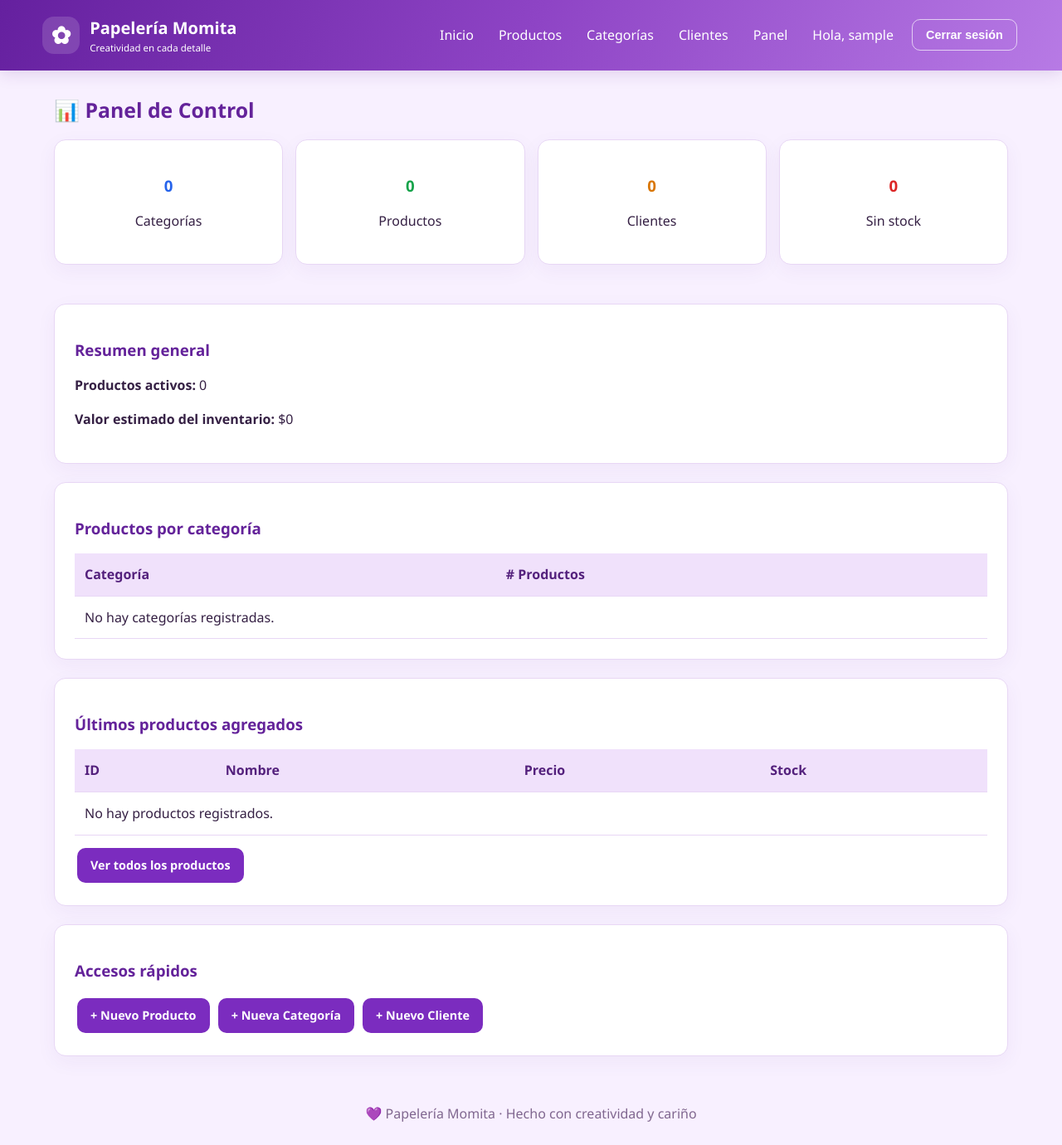
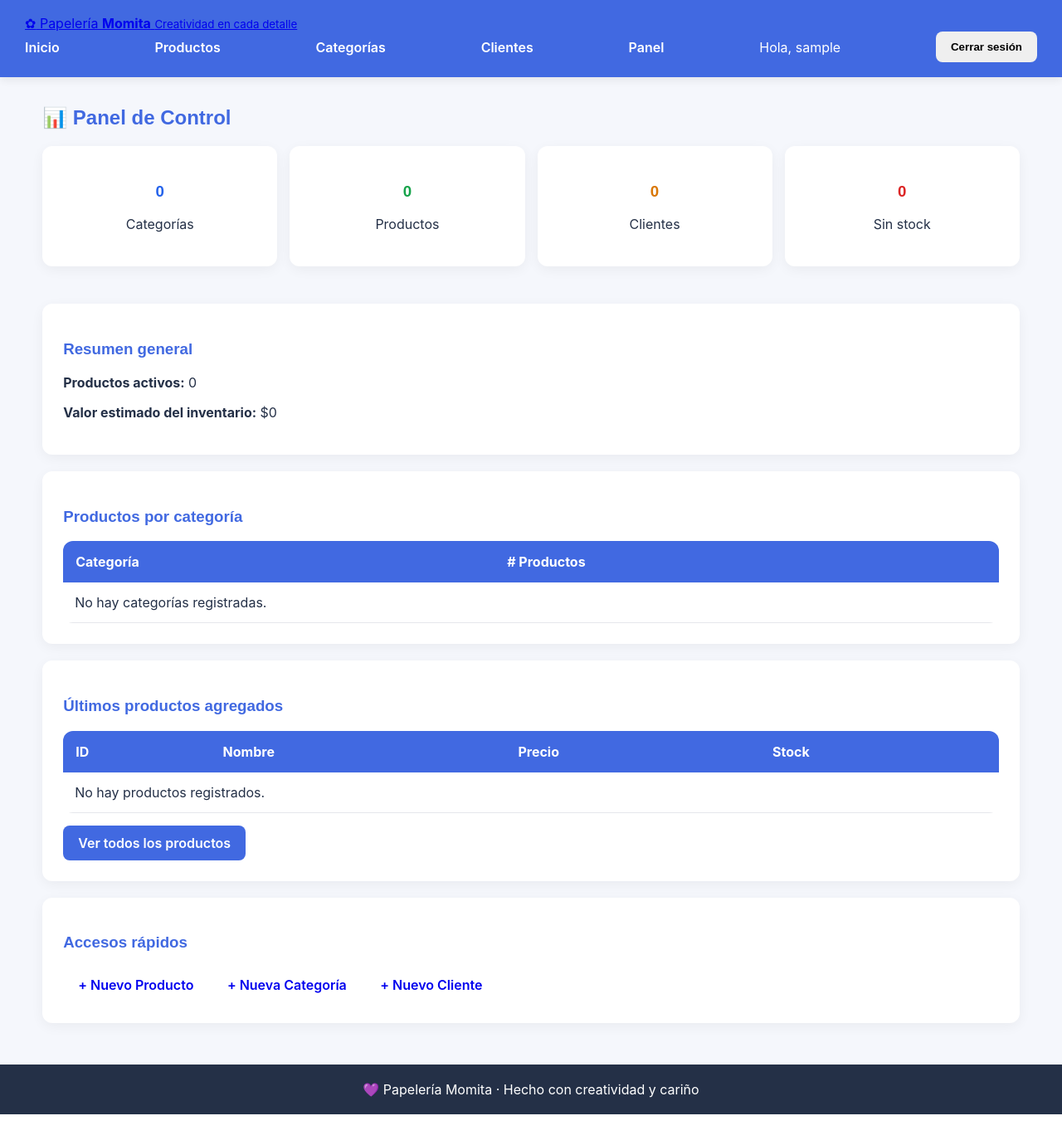
Before and after one commit to nava1234589/mi-negocio_301, a Django app: page /dashboard/ in a window 1280 px wide. Shown: the whole page at 83% size. After the commit the page ends 1343 px from the top, so only its background shows below. Run offline with Django 5.2, Linux system fonts and the light colour scheme; the visitor is signed in with stand-in values (Sample User, id 1); data that the repository does not hold is empty.

Commit message:
Mejora visual y rediseño de iPapeleria

```diff
--- a/static/css/styles.css
+++ b/static/css/styles.css
@@ -1,14 +1,16 @@
+
 :root {
-    --color-primary: #7B2CBF;
-    --color-secondary: #C77DFF;
-    --color-bg: #F8F0FF;
-    --color-text: #352044;
+    --color-primary: #4169E1;
+    --color-secondary: #8B5CF6;
+    --color-accent: #FBBF24;
+    --color-bg: #F5F7FC;
+    --color-text: #243047;
     --color-white: #FFFFFF;
-    --color-success: #27864A;
-    --color-error: #B4235A;
-    --color-warning: #A66A00;
-    --color-border: #E8D7F5;
-    --radius: 14px;
+    --color-success: #16A34A;
+    --color-danger: #DC2626;
+    --color-warning: #F59E0B;
+
+    --radius: 12px;
     --space: 1rem;
 }
 
@@ -18,321 +20,181 @@
 
 body {
     margin: 0;
-    font-family: "Segoe UI", Arial, sans-serif;
+    font-family: 'Inter', Arial, sans-serif;
     background: var(--color-bg);
     color: var(--color-text);
-    line-height: 1.55;
-}
-
-a {
-    color: var(--color-primary);
 }
 
 .site-header {
-    background: linear-gradient(115deg, #65209F, #8E44C5, #B77AE5);
+    background: var(--color-primary);
     color: white;
-    padding: 18px 4%;
-    display: flex;
-    justify-content: space-between;
-    align-items: center;
-    gap: 18px;
-    flex-wrap: wrap;
-    box-shadow: 0 4px 18px #55208026;
+    padding: 18px 30px;
+    box-shadow: 0 3px 10px #00000015;
 }
 
-.brand {
+.site-header nav {
     display: flex;
     align-items: center;
-    gap: 12px;
+    justify-content: space-between;
+    flex-wrap: wrap;
+    gap: 15px;
+}
+
+.logo {
+    color: white;
+    font-size: 25px;
+    font-weight: bold;
+    text-decoration: none;
+}
+
+nav a {
     color: white;
     text-decoration: none;
-    font-size: 1.25rem;
-    font-weight: bold;
+    font-weight: 600;
 }
 
-.brand-icon {
-    display: grid;
-    place-items: center;
-    width: 45px;
-    height: 45px;
-    border-radius: 14px;
-    background: #ffffff25;
-    font-size: 1.8rem;
-}
-
-.brand small {
-    display: block;
-    font-size: .72rem;
-    font-weight: normal;
-}
-
-.main-nav {
-    display: flex;
-    align-items: center;
-    justify-content: flex-end;
-    flex-wrap: wrap;
-    gap: 8px;
-}
-
-.main-nav a,
-.user-name {
-    color: white;
-    text-decoration: none;
-    padding: 9px 11px;
-    border-radius: 9px;
-}
-
-.main-nav a:hover {
-    background: #ffffff26;
+nav a:hover {
+    color: var(--color-accent);
 }
 
 .container {
-    width: min(1150px, calc(100% - 32px));
-    margin: 32px auto;
-    min-height: 65vh;
+    width: 92%;
+    max-width: 1200px;
+    margin: 35px auto;
 }
 
 h1, h2, h3 {
-    color: #64239A;
-    line-height: 1.25;
-}
-
-h2 {
-    font-size: 1.55rem;
+    font-family: 'Poppins', Arial, sans-serif;
+    color: var(--color-primary);
 }
 
 .card {
     background: white;
-    border: 1px solid var(--color-border);
+    padding: 25px;
     border-radius: var(--radius);
-    padding: 24px;
-    margin-bottom: 22px;
-    box-shadow: 0 7px 24px #5520800d;
-}
-
-.page-heading {
-    display: flex;
-    justify-content: space-between;
-    align-items: center;
-    gap: 12px;
-    flex-wrap: wrap;
-    margin-bottom: 18px;
-}
-
-.breadcrumb {
-    color: #80678F;
-    font-size: .9rem;
+    box-shadow: 0 4px 15px #0000000d;
+    margin-bottom: 20px;
 }
 
 .btn {
-    display: inline-flex;
-    justify-content: center;
-    align-items: center;
-    border: 0;
-    border-radius: 10px;
-    padding: 10px 16px;
-    font-weight: 650;
-    font-size: .9rem;
+    display: inline-block;
+    border: none;
+    border-radius: 8px;
+    padding: 11px 18px;
+    cursor: pointer;
     text-decoration: none;
-    cursor: pointer;
+    font-weight: 600;
     transition: .2s;
-    margin: 3px;
 }
 
-.btn:hover {
-    transform: translateY(-1px);
-    filter: brightness(.96);
-}
-
-.btn-primary,
-.btn-success {
+.btn-primary {
     background: var(--color-primary);
     color: white;
 }
 
-.btn-secondary {
-    background: #EEE5F5;
-    color: #593875;
+.btn-primary:hover {
+    background: #3154bd;
 }
 
-.btn-warning {
-    background: #F3D9FF;
-    color: #65209F;
+.btn-secondary {
+    background: var(--color-secondary);
+    color: white;
 }
 
 .btn-danger {
-    background: #B83268;
+    background: var(--color-danger);
     color: white;
 }
 
-.btn-outline {
-    border: 1px solid #ffffffa8;
-    background: transparent;
-    color: white;
-}
-
-.table-wrap {
-    width: 100%;
-    overflow-x: auto;
-    border-radius: 11px;
+.btn:hover {
+    transform: translateY(-2px);
 }
 
 table {
     width: 100%;
     border-collapse: collapse;
-    margin-top: 16px;
     background: white;
-}
-
-th, td {
-    padding: 13px 12px;
-    text-align: left;
-    border-bottom: 1px solid var(--color-border);
-    vertical-align: middle;
+    border-radius: var(--radius);
+    overflow: hidden;
 }
 
 th {
-    background: #F0E1FB;
-    color: #54217D;
+    background: var(--color-primary);
+    color: white;
+    padding: 15px;
+    text-align: left;
 }
 
-tbody tr:hover {
-    background: #FCF8FF;
+td {
+    padding: 14px;
+    border-bottom: 1px solid #e5e7eb;
 }
 
-form p {
-    margin-bottom: 15px;
+tr:hover td {
+    background: #f0f3ff;
 }
 
-form label {
-    display: block;
-    margin-bottom: 6px;
-    font-weight: 650;
-    color: #593875;
-}
-
-input:not([type=checkbox]),
-select,
-textarea {
+input, select, textarea {
     width: 100%;
-    padding: 11px 12px;
-    border: 1px solid #D9C3E9;
-    border-radius: 9px;
-    background: #FFFCFF;
-    color: var(--color-text);
+    padding: 12px;
+    margin: 7px 0 15px;
+    border: 1px solid #d1d5db;
+    border-radius: 8px;
     font: inherit;
 }
 
-input:focus,
-select:focus,
-textarea:focus {
-    outline: 3px solid #C77DFF55;
-    border-color: var(--color-primary);
+input:focus, select:focus, textarea:focus {
+    outline: 2px solid var(--color-secondary);
+    border-color: var(--color-secondary);
 }
 
-input[type=checkbox] {
-    accent-color: var(--color-primary);
+.messages .success {
+    color: var(--color-success);
 }
 
-.helptext,
-.help-text {
-    display: block;
-    color: #80678F;
-    font-size: .82rem;
-    margin-top: 4px;
-}
-
-.errorlist {
-    color: var(--color-error);
-    margin: 5px 0;
-}
-
-.messages {
-    list-style: none;
-    margin: 0 0 20px;
-    padding: 0;
-}
-
-.message {
-    padding: 13px 16px;
-    border-radius: 10px;
-    margin-bottom: 8px;
-}
-
-.message.success {
-    background: #E4F5E9;
-    color: #176536;
-}
-
-.message.error {
-    background: #FCE7EF;
-    color: #9E174D;
-}
-
-.message.warning {
-    background: #FFF4D6;
-    color: #805400;
-}
-
-.message.info {
-    background: #EDE5FA;
-    color: #54217D;
-}
-
-.empty-state {
-    text-align: center;
-    padding: 28px;
-    color: #80678F;
-    background: #FCF8FF;
-    border: 1px dashed #D8BDEB;
-    border-radius: 12px;
-}
-
-.login-card {
-    max-width: 440px;
-    margin: 45px auto;
+.messages .error {
+    color: var(--color-danger);
 }
 
 .site-footer {
+    background: #243047;
+    color: white;
     text-align: center;
-    color: #80678F;
-    padding: 25px 15px;
+    padding: 20px;
+    margin-top: 50px;
 }
 
-/* Diseño adaptable a celulares */
+a:focus-visible, button:focus-visible {
+    outline: 3px solid var(--color-accent);
+    outline-offset: 3px;
+}
+
 @media (max-width: 768px) {
-
-    .site-header {
+    .site-header nav {
         flex-direction: column;
         align-items: flex-start;
     }
 
-    .main-nav {
-        justify-content: flex-start;
-        width: 100%;
+    .container {
+        width: 95%;
+        margin: 20px auto;
     }
 
-    .main-nav a {
-        padding: 8px;
-    }
-
-    .container {
-        margin: 22px auto;
+    table {
+        display: block;
+        overflow-x: auto;
+        white-space: nowrap;
     }
 
     .card {
-        padding: 17px;
+        padding: 16px;
     }
 
-    .page-heading {
-        align-items: flex-start;
-    }
-
-    table {
-        min-width: 650px;
+    h1 {
+        font-size: 25px;
     }
 
     .btn {
-        padding: 9px 12px;
+        padding: 10px 14px;
     }
 }
```
